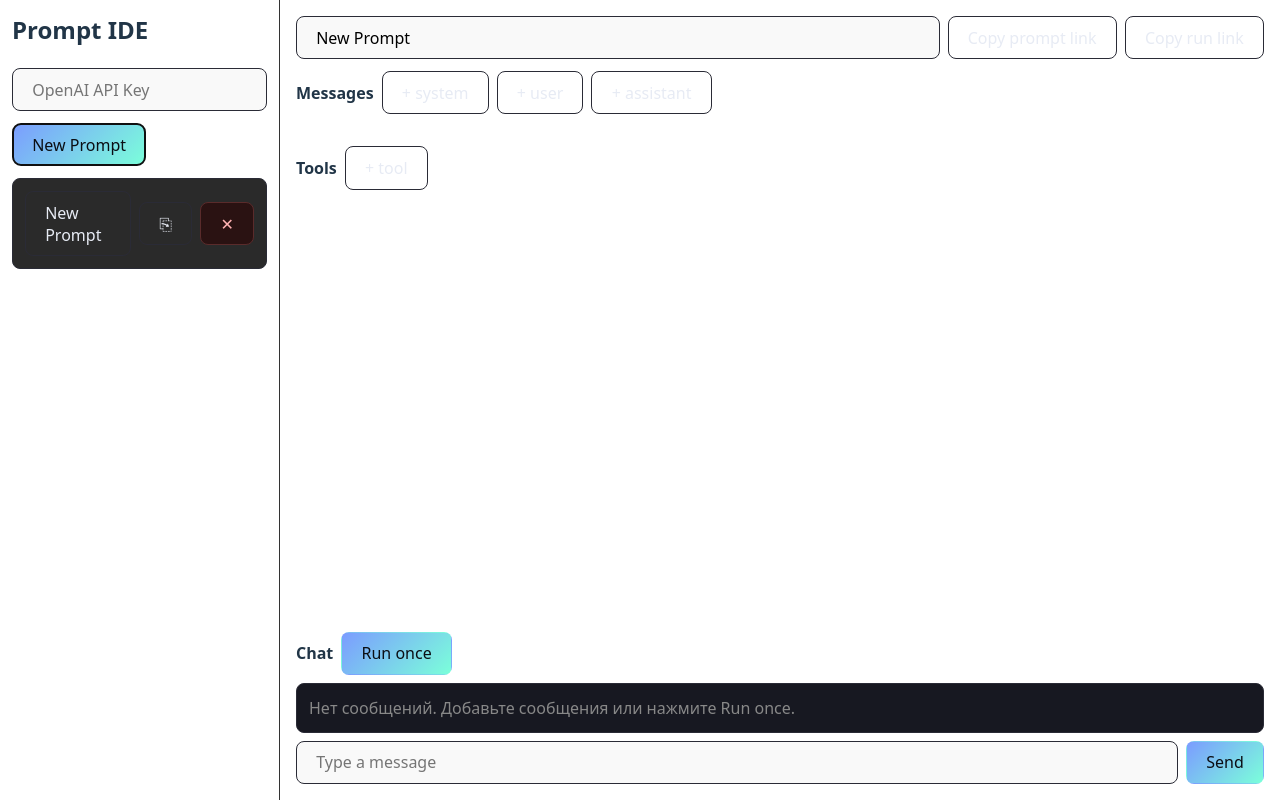
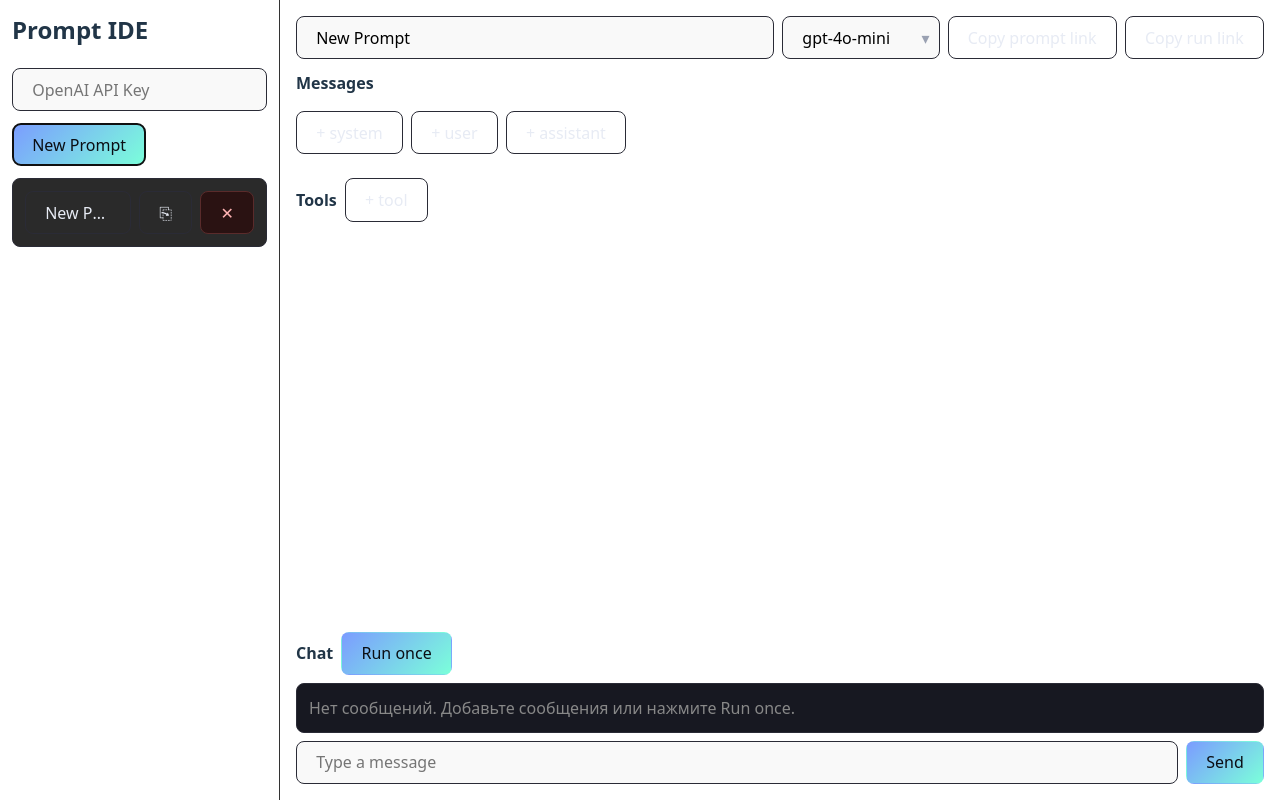
Before and after one commit to TAPAKAHOKOT/promptIDE, a React (Vite) app: page / in a window 1280 px wide. Both pictures are taken after a click on the button "New Prompt". Built offline with nearby package versions, Linux system fonts and the light colour scheme.

Commit message:
Небольшие доработки

```diff
--- a/src/App.jsx
+++ b/src/App.jsx
@@ -20,6 +20,7 @@ function App() {
   const [isLoaded, setIsLoaded] = useState(false)
   const [sharedPreview, setSharedPreview] = useState(null)
   const [copyNotice, setCopyNotice] = useState('')
+  const [model, setModel] = useState('gpt-4o-mini')
 
   // load from localStorage once
   useEffect(() => {
@@ -27,9 +28,11 @@ function App() {
       const savedKey = localStorage.getItem('openai_api_key') || ''
       const savedPrompts = JSON.parse(localStorage.getItem('prompts') || '[]')
       const savedSelected = localStorage.getItem('selected_prompt_id')
+      const savedModel = localStorage.getItem('openai_model') || 'gpt-4o-mini'
       setApiKey(savedKey)
       if (Array.isArray(savedPrompts)) setPrompts(savedPrompts)
       if (savedSelected) setSelectedId(savedSelected)
+      setModel(savedModel)
     } catch (e) {
       console.error('Failed to load state', e)
     } finally {
@@ -78,6 +81,13 @@ function App() {
       if (selectedId) localStorage.setItem('selected_prompt_id', selectedId)
     } catch {}
   }, [selectedId, isLoaded])
+
+  useEffect(() => {
+    if (!isLoaded) return
+    try {
+      localStorage.setItem('openai_model', model)
+    } catch {}
+  }, [model, isLoaded])
 
   const selectedPrompt = useMemo(
     () => prompts.find(p => p.id === selectedId) || null,
@@ -389,7 +399,7 @@ function App() {
     try {
       const tools = mapToolsForOpenAI(selectedPrompt)
       const payload = {
-        model: 'gpt-4o-mini',
+        model: model || 'gpt-4o-mini',
         messages: messages.map(m => ({ role: m.role, content: m.content })),
         temperature: 0.7,
       }
@@ -433,7 +443,10 @@ function App() {
     try {
       const base = selectedPrompt.messages || []
       setRunMessages(base)
+      const loadingId = crypto.randomUUID()
+      setRunMessages(prev => [...prev, { id: loadingId, role: 'assistant', content: '', loading: true }])
       const assistant = await callOpenAI(base)
+      setRunMessages(prev => prev.filter(m => m.id !== loadingId))
       if (assistant) setRunMessages(prev => [...prev, assistant])
     } finally {
       setIsRunning(false)
@@ -449,7 +462,10 @@ function App() {
     setChatInput('')
     setIsRunning(true)
     try {
-      const assistant = await callOpenAI(next)
+      const loadingId = crypto.randomUUID()
+      setRunMessages(prev => [...prev, { id: loadingId, role: 'assistant', content: '', loading: true }])
+      const assistant = await callOpenAI([...next])
+      setRunMessages(prev => prev.filter(m => m.id !== loadingId))
       if (assistant) setRunMessages(prev => [...prev, assistant])
     } finally {
       setIsRunning(false)
@@ -460,7 +476,21 @@ function App() {
     if (!selectedPrompt) return
     const msg = runMessages[indexInRun]
     if (!msg || msg.role !== 'assistant') return
-    updateSelected(p => ({ ...p, messages: [...p.messages, { id: crypto.randomUUID(), role: 'assistant', content: msg.content }] }))
+    let contentToSave = (msg.content || '').trim()
+    if (!contentToSave && Array.isArray(msg.tool_calls) && msg.tool_calls.length > 0) {
+      try {
+        const parts = msg.tool_calls.map(tc => {
+          const name = tc?.function?.name || 'unknown'
+          const args = tc?.function?.arguments || ''
+          return `Tool call: ${name}\narguments:\n${args}`
+        })
+        contentToSave = parts.join('\n\n')
+      } catch {
+        contentToSave = 'Tool call (details unavailable)'
+      }
+    }
+    if (!contentToSave) return
+    updateSelected(p => ({ ...p, messages: [...p.messages, { id: crypto.randomUUID(), role: 'assistant', content: contentToSave }] }))
   }
 
   // Read-only view for shared links
@@ -561,10 +591,17 @@ function App() {
         <div style={{ marginTop: 12, gap: 6 }} className="col">
           {prompts.map(p => (
             <div key={p.id} className="panel" style={{ background: selectedId === p.id ? '#2a2a2a' : 'transparent' }}>
-              <div className="row" style={{ justifyContent: 'space-between' }}>
-                <button className="btn ghost" onClick={() => setSelectedId(p.id)} style={{ flex: 1, textAlign: 'left' }}>{p.title || 'Untitled'}</button>
-                <button className="btn ghost" onClick={() => duplicatePrompt(p.id)}>⎘</button>
-                <button className="btn danger" onClick={() => deletePrompt(p.id)}>✕</button>
+              <div style={{ display: 'grid', gridTemplateColumns: '1fr auto auto', gap: 8, alignItems: 'center' }}>
+                <button
+                  className="btn ghost"
+                  onClick={() => setSelectedId(p.id)}
+                  style={{ textAlign: 'left', overflow: 'hidden', textOverflow: 'ellipsis', whiteSpace: 'nowrap' }}
+                  title={p.title || 'Untitled'}
+                >
+                  {p.title || 'Untitled'}
+                </button>
+                <button className="btn ghost" onClick={() => duplicatePrompt(p.id)} title="Duplicate">⎘</button>
+                <button className="btn danger" onClick={() => deletePrompt(p.id)} title="Delete">✕</button>
               </div>
             </div>
           ))}
@@ -572,7 +609,7 @@ function App() {
       </aside>
       <main style={{ padding: '16px', overflow: 'auto' }} className="scrolly">
         {!selectedPrompt ? (
-          <div>
+      <div>
             {sharedPreview ? (
               <div className="panel">
                 <div className="row" style={{ marginBottom: 8 }}>
@@ -607,6 +644,17 @@ function App() {
                 placeholder="Prompt title"
                 style={{ flex: 1 }}
               />
+              <span className="select">
+                <select value={model} onChange={e => setModel(e.target.value)}>
+                  <option value="gpt-4o-mini">gpt-4o-mini</option>
+                  <option value="gpt-4o">gpt-4o</option>
+                  <option value="o4-mini">o4-mini</option>
+                  <option value="o3-mini">o3-mini</option>
+                  <option value="gpt-4.1">gpt-4.1</option>
+                  <option value="gpt-4.1-mini">gpt-4.1-mini</option>
+                  <option value="gpt-3.5-turbo">gpt-3.5-turbo</option>
+                </select>
+              </span>
               <button className="btn ghost" onClick={copyPromptLink}>Copy prompt link</button>
               <button className="btn ghost" onClick={copyRunLink}>Copy run link</button>
               {copyNotice && <span style={{ color: 'var(--muted)' }}>{copyNotice}</span>}
@@ -615,9 +663,6 @@ function App() {
             <section>
               <div className="row" style={{ marginBottom: 8 }}>
                 <strong>Messages</strong>
-                <button className="btn ghost" onClick={() => addMessage('system')}>+ system</button>
-                <button className="btn ghost" onClick={() => addMessage('user')}>+ user</button>
-                <button className="btn ghost" onClick={() => addMessage('assistant')}>+ assistant</button>
       </div>
               <div className="col">
                 {selectedPrompt.messages.map(m => (
@@ -628,7 +673,6 @@ function App() {
                           <option value="system">system</option>
                           <option value="user">user</option>
                           <option value="assistant">assistant</option>
-                          <option value="tool">tool</option>
                         </select>
                       </span>
                       <button className="btn ghost" onClick={() => setPreviewByMessageId(prev => ({ ...prev, [m.id]: !prev[m.id] }))}>
@@ -650,6 +694,11 @@ function App() {
                     )}
                   </div>
                 ))}
+              </div>
+              <div className="row" style={{ marginTop: 8 }}>
+                <button className="btn ghost" onClick={() => addMessage('system')}>+ system</button>
+                <button className="btn ghost" onClick={() => addMessage('user')}>+ user</button>
+                <button className="btn ghost" onClick={() => addMessage('assistant')}>+ assistant</button>
               </div>
             </section>
 
@@ -721,7 +770,7 @@ function App() {
               <div className="row" style={{ marginBottom: 8 }}>
                 <strong>Chat</strong>
                 <button className="btn primary" onClick={runOnce} disabled={isRunning}>Run once</button>
-                {isRunning && <span>Running...</span>}
+                {isRunning && <span className="spinner" />}
               </div>
               {runError && (
                 <div style={{ whiteSpace: 'pre-wrap', color: '#f88', border: '1px solid #633', padding: 8, borderRadius: 6, marginBottom: 8 }}>{runError}</div>
@@ -731,7 +780,11 @@ function App() {
                 {runMessages.map((m, idx) => (
                   <div key={m.id || idx} style={{ textAlign: 'left' }}>
                     <div style={{ fontWeight: 600 }}>{m.role}</div>
-                    {m.content && <div style={{ whiteSpace: 'pre-wrap' }}>{m.content}</div>}
+                    {m.loading ? (
+                      <div className="panel shimmer" style={{ height: 48, borderColor: '#555' }} />
+                    ) : (
+                      m.content && <div style={{ whiteSpace: 'pre-wrap' }}>{m.content}</div>
+                    )}
                     {Array.isArray(m.tool_calls) && m.tool_calls.length > 0 && (
                       <div style={{ marginTop: 6 }}>
                         <div style={{ fontWeight: 600 }}>Tool calls:</div>
--- a/src/index.css
+++ b/src/index.css
@@ -122,6 +122,39 @@ textarea {
 .row { display: flex; gap: 8px; align-items: center; }
 .col { display: flex; flex-direction: column; gap: 8px; }
 
+.truncate {
+  white-space: nowrap;
+  overflow: hidden;
+  text-overflow: ellipsis;
+}
+
+/* Loading animations */
+.spinner {
+  width: 16px;
+  height: 16px;
+  border: 2px solid rgba(123, 156, 255, 0.25);
+  border-top-color: var(--accent);
+  border-radius: 50%;
+  animation: spin 0.8s linear infinite;
+}
+
+@keyframes spin {
+  to { transform: rotate(360deg); }
+}
+
+.shimmer {
+  position: relative;
+  overflow: hidden;
+  background: linear-gradient(90deg, rgba(255,255,255,0.05), rgba(255,255,255,0.10), rgba(255,255,255,0.05));
+  background-size: 200% 100%;
+  animation: shimmer 1.2s ease-in-out infinite;
+}
+
+@keyframes shimmer {
+  0% { background-position: 200% 0; }
+  100% { background-position: -200% 0; }
+}
+
 /* Buttons */
 .btn { color: var(--text); }
 .btn.primary { background: linear-gradient(135deg, var(--accent), var(--accent-2)); border-color: transparent; color: #0b0e14; }
```
